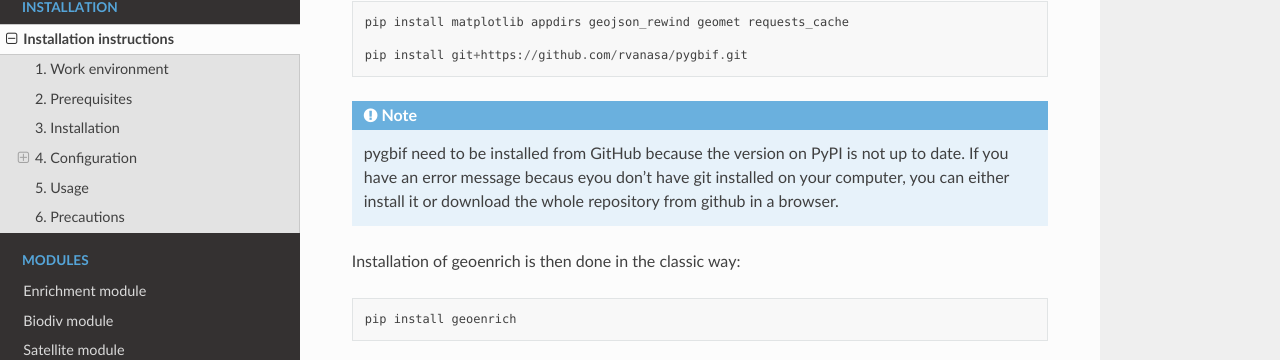
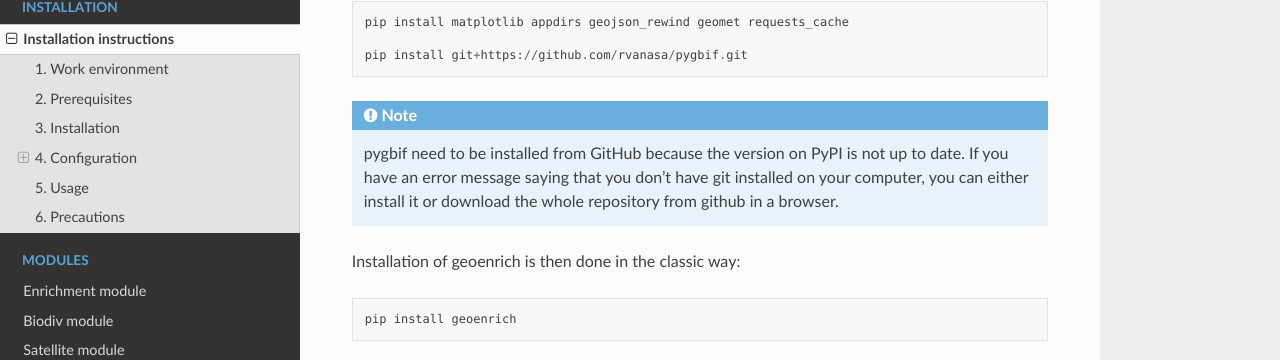
Before and after one commit to IRDG2OI/geoenrich, a Sphinx documentation site: the page built from docs/source/install.rst, in a window 1280 px wide and 900 px high, scrolled down 381 px. Shown: the part 114-474 px from the top of the window. Built offline with Sphinx 7.4.7 and the Read the Docs theme 2.0.0, drawn with Linux system fonts in a browser that asks for light colours.

Commit message:
modified:   docs/source/install.rst

```diff
--- a/docs/source/install.rst
+++ b/docs/source/install.rst
@@ -24,7 +24,7 @@ First some packages need to be installed::
 	pip install git+https://github.com/rvanasa/pygbif.git
 
 .. note::
-	pygbif need to be installed from GitHub because the version on PyPI is not up to date. If you have an error message becaus eyou don't have git installed on your computer, you can either install it or download the whole repository from github in a browser.
+	pygbif need to be installed from GitHub because the version on PyPI is not up to date. If you have an error message saying that you don't have git installed on your computer, you can either install it or download the whole repository from github in a browser.
 
 Installation of geoenrich is then done in the classic way::
 
```
